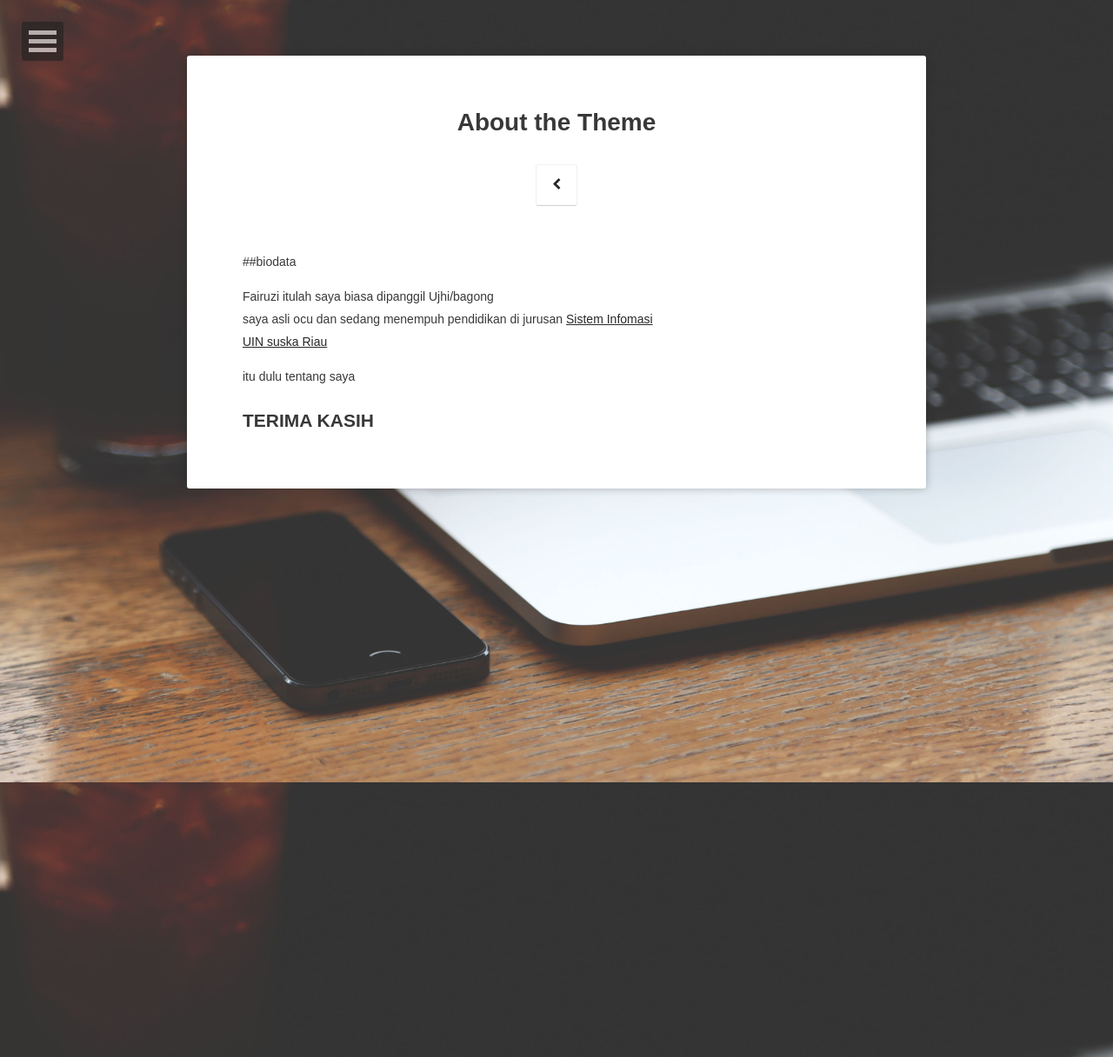
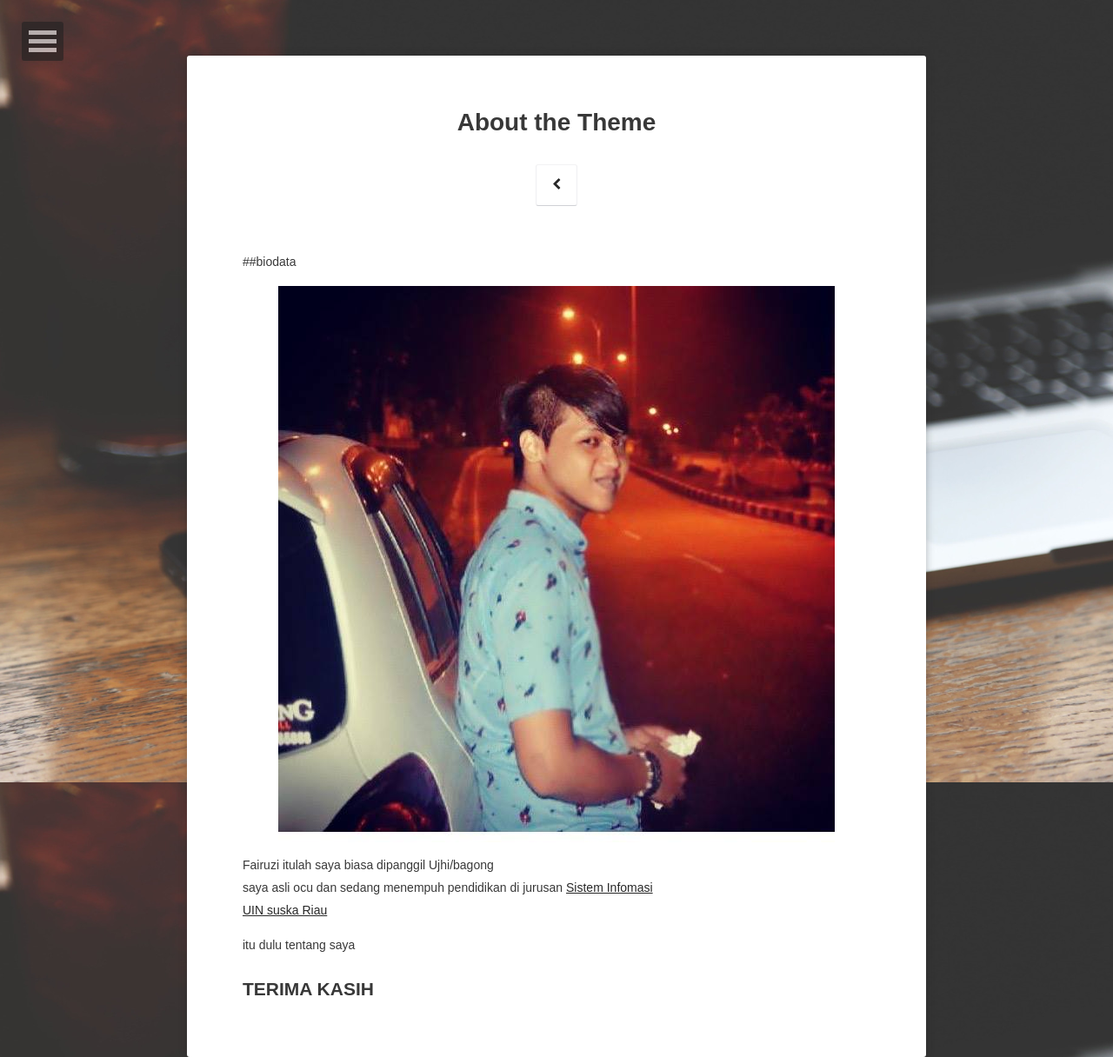
Before and after one commit to fairuziujhi/fairuziujhi.github.io, a Jekyll site: the page built from about/index.md, in a window 1280 px wide. Shown: the whole page at 87% size. Built offline with Jekyll 4.4.1, drawn with Linux system fonts in a browser that asks for light colours; some web fonts are replaced.

Commit message:
Update index.md

```diff
--- a/about/index.md
+++ b/about/index.md
@@ -8,6 +8,9 @@ date: 2016-03-21
 ##biodata
 
 
+ <img src="/assets/img/uji.jpg" height="42" width="42">
+
+
 <p>Fairuzi itulah saya biasa dipanggil Ujhi/bagong<br>
 saya asli ocu dan sedang menempuh pendidikan di jurusan <a href="sif.uin-suska.ac.id"> Sistem Infomasi </a><br>
 <a href="uin-suska.ac.id">UIN suska Riau</a>
```
